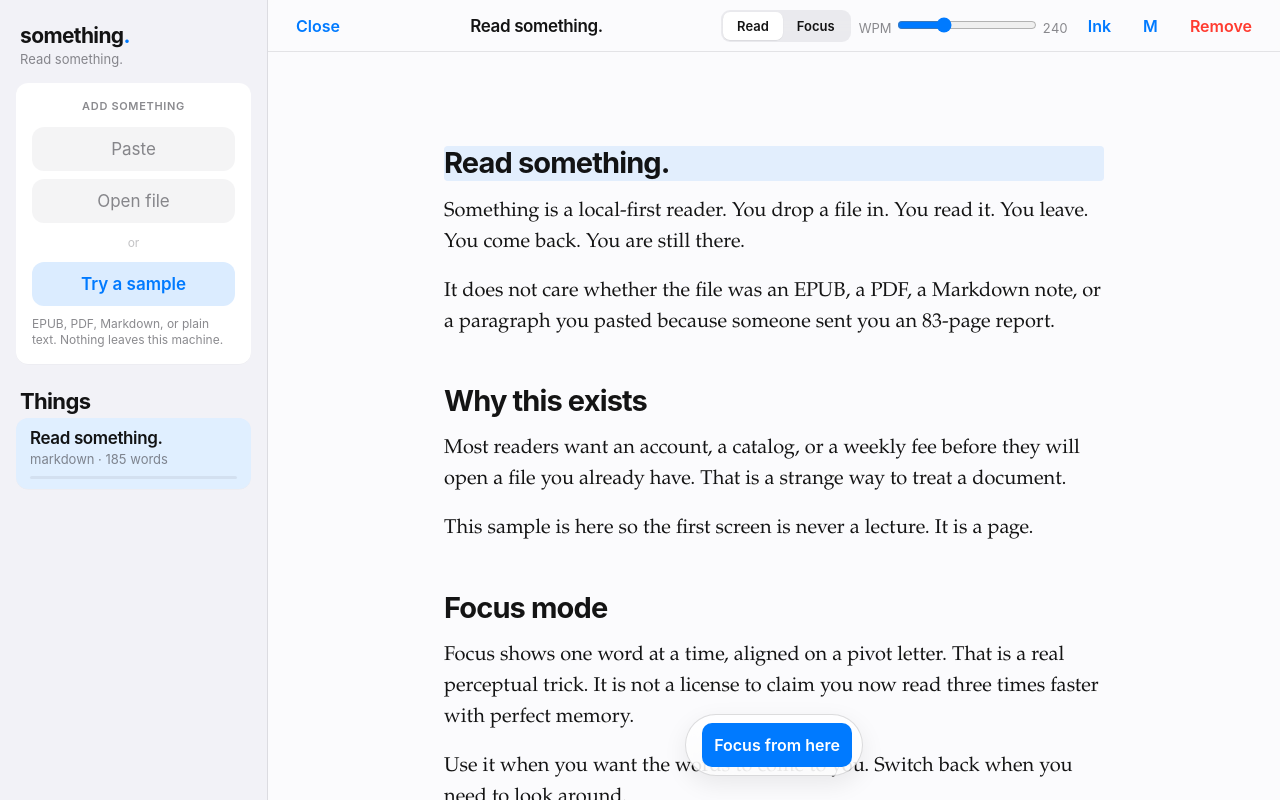
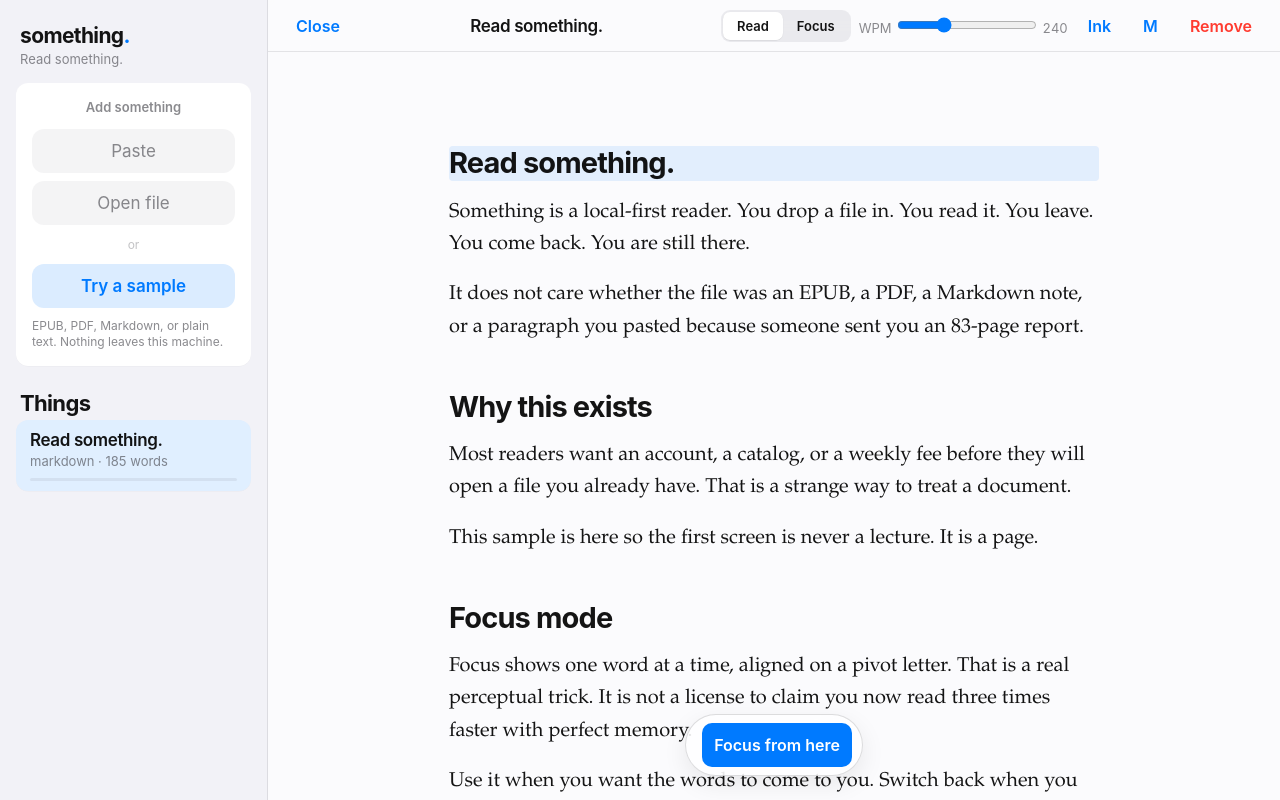
Before and after one commit to caio-creator/something-reader, a React (Vite) app: page / in a window 1280 px wide. Both pictures are taken after a click on the button "Try a sample". Shown: the top 800 px of the page. Built offline with nearby package versions, Linux system fonts and the light colour scheme.

Commit message:
feat: apply HIG and motion skills to chrome and reading type
Press scale, import loading, confirm remove, skip link, 65ch/1.62
measure, and word-in fade. Glass stays on toolbar and dock only.

```diff
--- a/src/app/App.tsx
+++ b/src/app/App.tsx
@@ -196,6 +196,9 @@ export const App = () => {
 
   return (
     <div className="app">
+      <a className="skip" href="#main">
+        Skip to reading
+      </a>
       <aside className="sidebar">
         <div className="brand">
           <div className="mark">
@@ -220,15 +223,15 @@ export const App = () => {
         >
           <p className="sheet-label">{busy ? copy.adding : copy.importLabel}</p>
           <div className="import-rows">
-            <button type="button" className="row" onClick={() => setPasteOpen((v) => !v)}>
+            <button type="button" className="row" disabled={busy} onClick={() => setPasteOpen((v) => !v)}>
               {copy.paste}
             </button>
-            <button type="button" className="row" onClick={() => fileRef.current?.click()}>
+            <button type="button" className="row" disabled={busy} onClick={() => fileRef.current?.click()}>
               {copy.openFile}
             </button>
           </div>
           <p className="or">{copy.or}</p>
-          <button type="button" className="row sample" onClick={() => void loadSample()}>
+          <button type="button" className="row sample" disabled={busy} onClick={() => void loadSample()}>
             {copy.sample}
           </button>
           <p className="hint">{over ? copy.drop : copy.hint}</p>
@@ -256,7 +259,11 @@ export const App = () => {
               </button>
             </>
           )}
-          {error && <p className="banner">{error}</p>}
+          {error && (
+            <p className="banner" role="alert" aria-live="assertive">
+              {error}
+            </p>
+          )}
         </div>
 
         <div>
@@ -295,7 +302,7 @@ export const App = () => {
         </div>
       </aside>
 
-      <main className="main">
+      <main className="main" id="main">
         {doc ? (
           <>
             <header className="topbar">
@@ -371,6 +378,7 @@ export const App = () => {
                   type="button"
                   className="danger"
                   onClick={() => {
+                    if (!window.confirm(`Remove “${doc.title}”?`)) return;
                     const id = doc.id;
                     engineRef.current?.dispose();
                     setDoc(null);
@@ -440,7 +448,7 @@ export const App = () => {
           </>
         ) : (
           <div className="empty">
-            <h2>{items.length === 0 ? copy.emptyTitle : copy.tagline}</h2>
+            <h1>{items.length === 0 ? copy.emptyTitle : copy.tagline}</h1>
             <p>{items.length === 0 ? copy.emptyBody : copy.finish}</p>
           </div>
         )}
@@ -560,7 +568,7 @@ const FocusView = ({
         </div>
       )}
       <div className="guides">
-        <div className="focus-word">
+        <div className="focus-word" key={word}>
           <span className="before">{parts.before}</span>
           <span className="pivot">{parts.pivot}</span>
           <span className="after">{parts.after}</span>
--- a/src/app/styles.css
+++ b/src/app/styles.css
@@ -66,10 +66,16 @@ button {
   min-height: 32px;
   padding: 0 12px;
   cursor: pointer;
-  transition: background-color 150ms var(--ease), opacity 150ms var(--ease);
+  touch-action: manipulation;
+  transition: background-color 150ms var(--ease), opacity 150ms var(--ease), transform 150ms var(--ease);
 }
 button:hover { background: var(--fill-quaternary); }
-button:active { opacity: 0.72; }
+button:active { transform: scale(0.97); }
+button:disabled {
+  opacity: 0.4;
+  cursor: not-allowed;
+  transform: none;
+}
 button:focus-visible {
   outline: 3px solid color-mix(in srgb, var(--fill) 55%, transparent);
   outline-offset: 2px;
@@ -110,7 +116,8 @@ button.danger {
   display: flex;
   flex-direction: column;
   gap: 16px;
-  padding: 20px 12px 24px;
+  padding: 20px 12px calc(24px + env(safe-area-inset-bottom));
+  padding-left: max(12px, env(safe-area-inset-left));
   background: var(--grouped);
   border-right: 0.5px solid var(--separator);
 }
@@ -145,13 +152,22 @@ button.danger {
   outline: 2px solid var(--fill);
   outline-offset: 0;
 }
+.skip {
+  position: absolute;
+  left: 12px;
+  top: -40px;
+  z-index: 100;
+  padding: 8px 12px;
+  background: var(--grouped-2);
+  color: var(--fill);
+  border-radius: 8px;
+}
+.skip:focus { top: 12px; }
 .sheet-label {
   margin: 0 0 4px;
   text-align: center;
-  font-size: 11px;
+  font-size: 13px;
   font-weight: 590;
-  letter-spacing: 0.06em;
-  text-transform: uppercase;
   color: var(--secondary-label);
 }
 .import-rows { display: grid; gap: 8px; }
@@ -243,7 +259,7 @@ button.danger {
 .topbar {
   position: sticky;
   top: 0;
-  z-index: 2;
+  z-index: 20;
   display: flex;
   align-items: center;
   justify-content: space-between;
@@ -251,6 +267,7 @@ button.danger {
   min-height: 52px;
   padding: 8px 16px;
   border-bottom: 0.5px solid var(--separator);
+  /* Web approximation of HIG materials, not Apple Liquid Glass. */
   background: color-mix(in srgb, var(--canvas) 72%, transparent);
   backdrop-filter: saturate(180%) blur(20px);
   -webkit-backdrop-filter: saturate(180%) blur(20px);
@@ -302,12 +319,13 @@ button.danger {
   padding: 48px 24px 96px;
 }
 .article {
-  max-width: 66ch;
+  max-width: 65ch;
   margin: 0 auto;
   font-family: var(--font-read);
   font-size: var(--size);
-  line-height: 1.55;
+  line-height: 1.62;
   font-weight: 400;
+  font-optical-sizing: auto;
 }
 .article h2, .article h3 {
   font-family: var(--font-ui);
@@ -344,7 +362,7 @@ button.danger {
   padding: 64px 24px;
   max-width: 28rem;
 }
-.empty h2 {
+.empty h1 {
   font-size: 34px;
   font-weight: 700;
   letter-spacing: -0.03em;
@@ -370,6 +388,11 @@ button.danger {
   grid-template-columns: 1fr auto 1fr;
   align-items: baseline;
   min-width: min(90vw, 40rem);
+  animation: word-in 180ms var(--ease);
+}
+@keyframes word-in {
+  from { opacity: 0.28; }
+  to { opacity: 1; }
 }
 .focus-word .before { text-align: right; color: var(--secondary-label); }
 .focus-word .pivot { color: var(--fill); }
@@ -393,7 +416,8 @@ button.danger {
 
 .dock {
   position: sticky;
-  bottom: 16px;
+  bottom: max(16px, env(safe-area-inset-bottom));
+  z-index: 20;
   display: flex;
   justify-content: center;
   align-items: center;
@@ -476,5 +500,5 @@ textarea.paste:focus-visible {
   }
 }
 @media (prefers-reduced-motion: reduce) {
-  * { transition: none !important; }
+  * { transition: none !important; animation: none !important; }
 }
```
Also changed, not shown: 1 other file (tests, documents, lock files or other folders).
